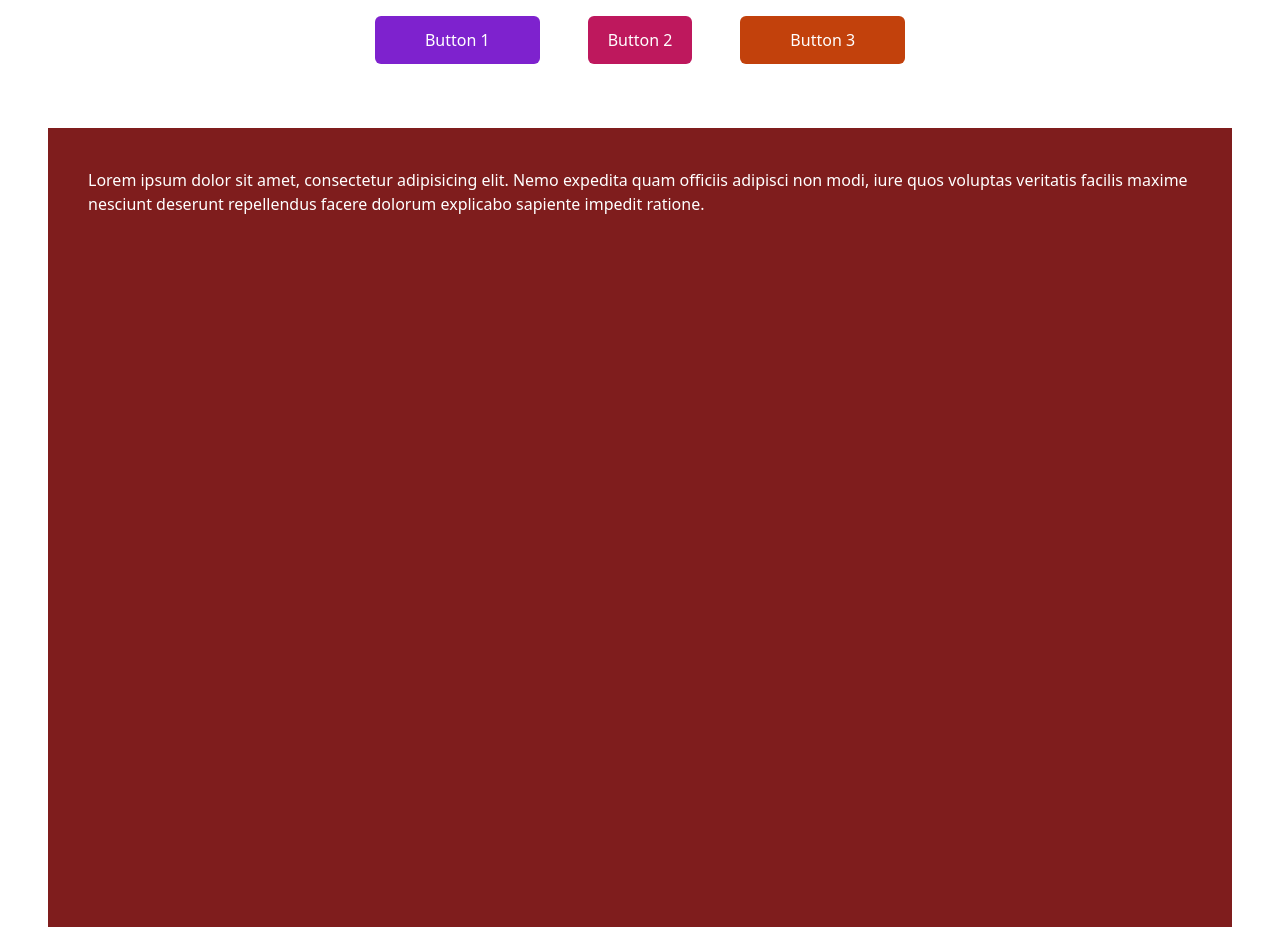
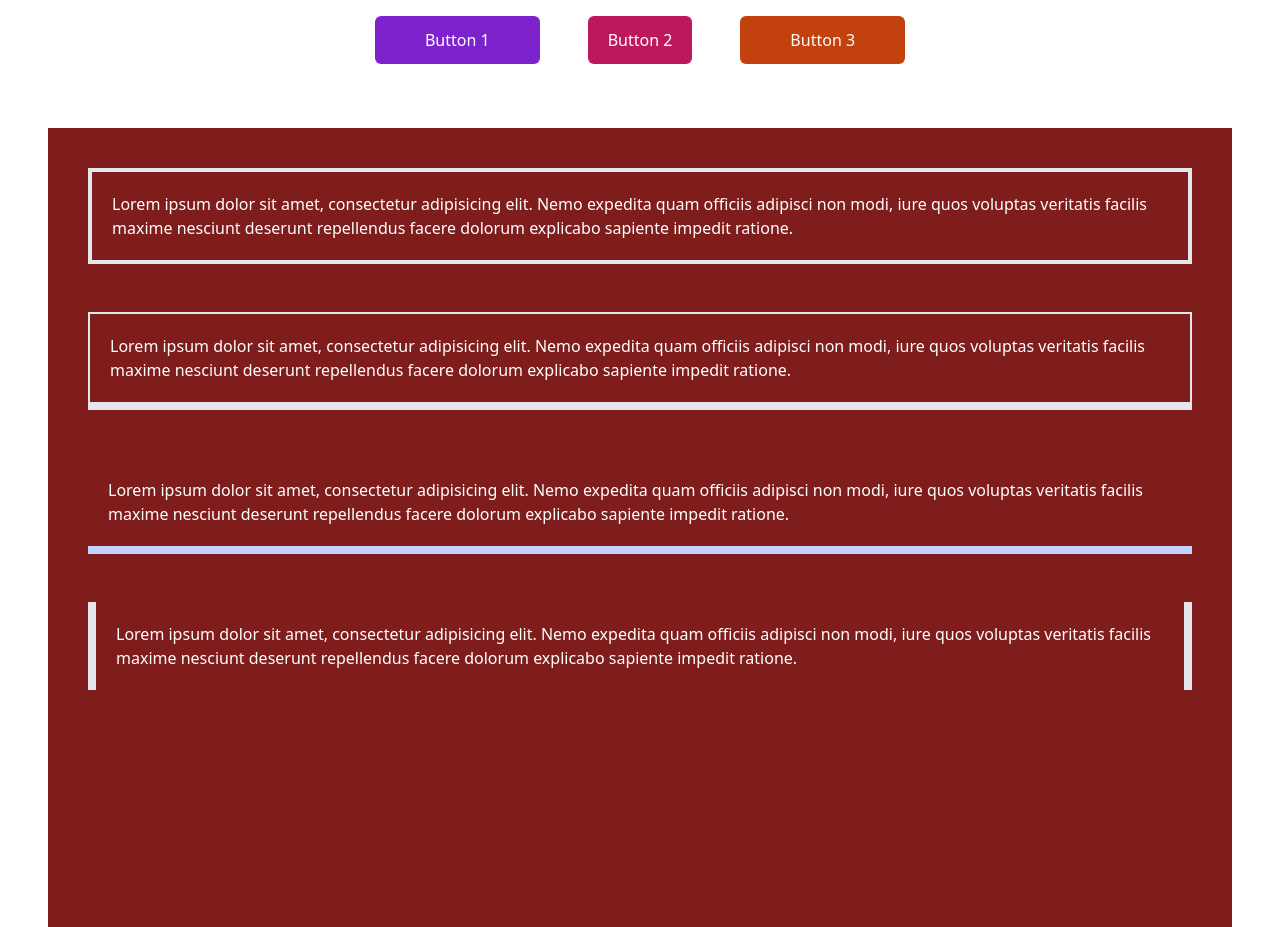
Before and after one commit to koheinthurako/React20-9-2023, a React (Create React App) app in the folder tailwindcss/: page / in a window 1280 px wide. Shown: the part 700-1627 px from the top of the page. Built offline with nearby package versions, Linux system fonts and the light colour scheme.

Commit message:
test border style

```diff
--- a/tailwindcss/src/App.jsx
+++ b/tailwindcss/src/App.jsx
@@ -33,9 +33,18 @@ const App = () => {
         <button className='bg-pink-700 px-5 py-3 rounded-md text-white'>Button 2</button>
         <button className='bg-orange-700 px-[50px] py-3 rounded-md text-white'>Button 3</button>
       </div>
-      <div className='container mx-auto bg-red-900 h-screen'>
-        <div className='p-10 text-white'>
-          <p>
+      <div className='container mx-auto bg-red-900 h-screen divide-y'>
+        <div className='p-10 text-white flex flex-col gap-12'>
+          <p className='border-4 p-5'>
+            Lorem ipsum dolor sit amet, consectetur adipisicing elit. Nemo expedita quam officiis adipisci non modi, iure quos voluptas veritatis facilis maxime nesciunt deserunt repellendus facere dolorum explicabo sapiente impedit ratione.
+          </p>
+          <p className='border-2 border-b-8 p-5'>
+            Lorem ipsum dolor sit amet, consectetur adipisicing elit. Nemo expedita quam officiis adipisci non modi, iure quos voluptas veritatis facilis maxime nesciunt deserunt repellendus facere dolorum explicabo sapiente impedit ratione.
+          </p>
+          <p className='border-indigo-200 border-b-8 p-5'>
+            Lorem ipsum dolor sit amet, consectetur adipisicing elit. Nemo expedita quam officiis adipisci non modi, iure quos voluptas veritatis facilis maxime nesciunt deserunt repellendus facere dolorum explicabo sapiente impedit ratione.
+          </p>
+          <p className='border-x-8 p-5'>
             Lorem ipsum dolor sit amet, consectetur adipisicing elit. Nemo expedita quam officiis adipisci non modi, iure quos voluptas veritatis facilis maxime nesciunt deserunt repellendus facere dolorum explicabo sapiente impedit ratione.
           </p>
         </div>
```
